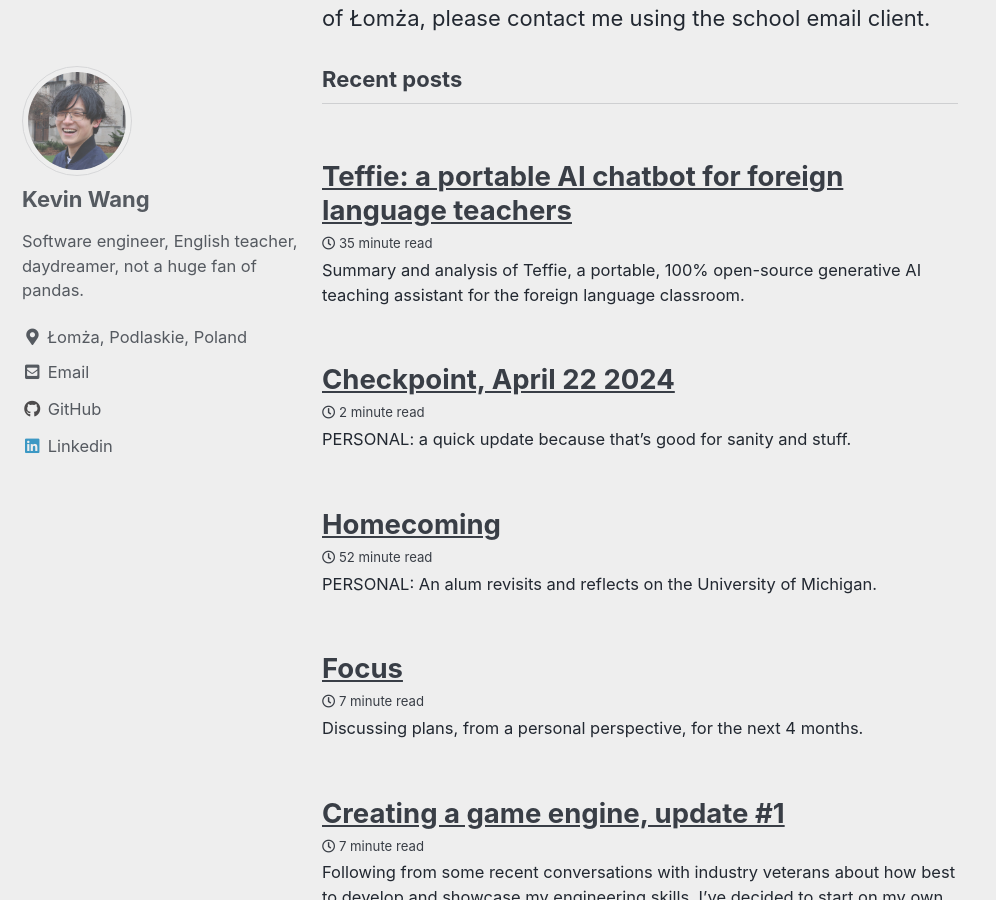
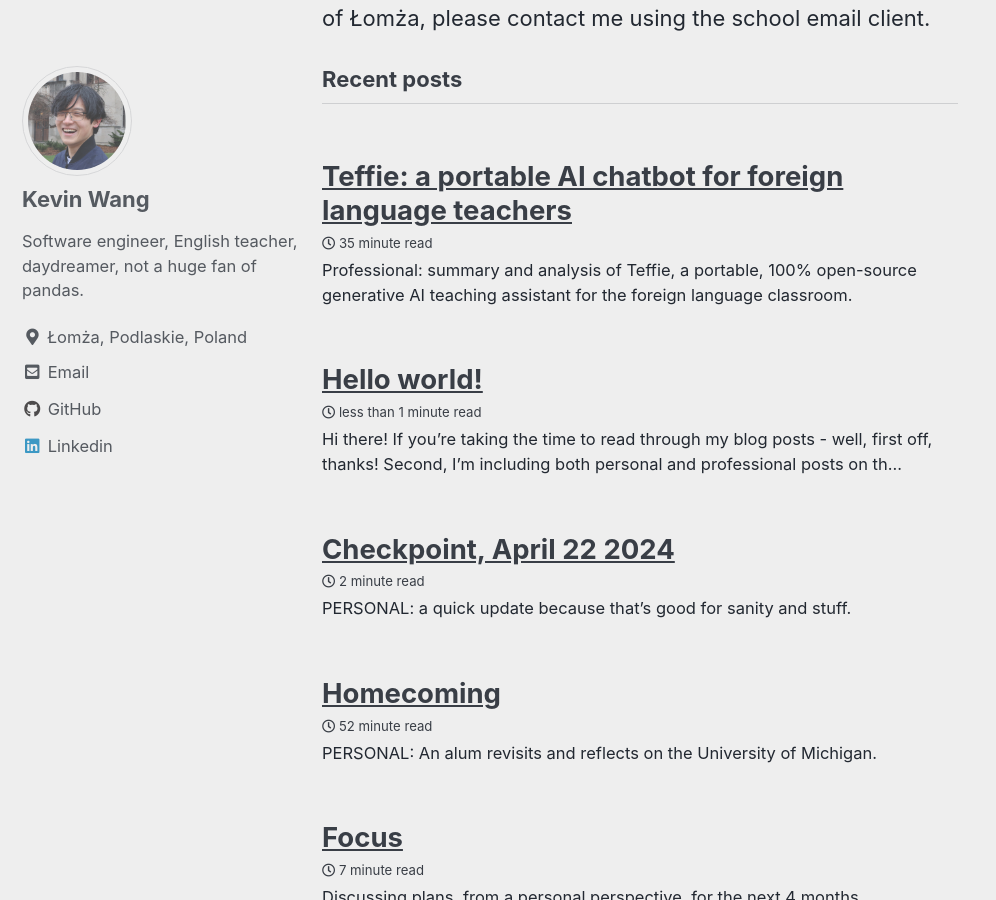
Before and after one commit to michigan-musicer/michigan-musicer.github.io, a Jekyll site: the page built from index.md, in a window 1280 px wide and 900 px high, scrolled down 778 px. Shown: the whole window, without its empty margins (0-996 px from the left). Built offline with Jekyll 4.4.1, drawn with Linux system fonts in a browser that asks for light colours; cached includes are drawn as plain includes.

Commit message:
add hello world and professional disclaimer

```diff
--- /dev/null
+++ b/_posts/2024-04-25-hello-world.md
@@ -0,0 +1,13 @@
+---
+title: "Hello world!"
+header:
+  teaser: ""
+categories:
+  - Meta
+tags:
+  - meta
+---
+
+Hi there! If you're taking the time to read through my blog posts - well, first off, thanks! Second, I'm including both personal and professional posts on this same blog. If you are here to read personal essays (probably because you're a friend and I sent you said essay), feel free to ignore the posts labeled "Professional" - those probably won't be of interest. Likewise, if you are reading content I'm producing as a software professional, feel free to ignore the "personal" posts which are mostly me rambling about life and figuring out what the heck my existence means (because I can separate that quite healthily from my work at this point).
+
+Might say more here later, just want to leave a disclaimer for now since I am planning on expanding my audience a bit with some of my technical writeups. Of course, feel free to read what you want - just a disclaimer that I have both types on content on my little corner of the internet.
--- a/_posts/2024-04-26-teffie-ai-for-tefl.md
+++ b/_posts/2024-04-26-teffie-ai-for-tefl.md
@@ -12,7 +12,7 @@ tags:
   - ai
 ---
 
-Summary and analysis of Teffie, a portable, 100% open-source generative AI teaching assistant for the foreign language classroom.
+**Professional:** summary and analysis of Teffie, a portable, 100% open-source generative AI teaching assistant for the foreign language classroom.
 
 This is meant to be a longer, detailed writeup broken up into smaller, more easily digestible chunks. Jump to a desired section using the table of contents below.
 
```
